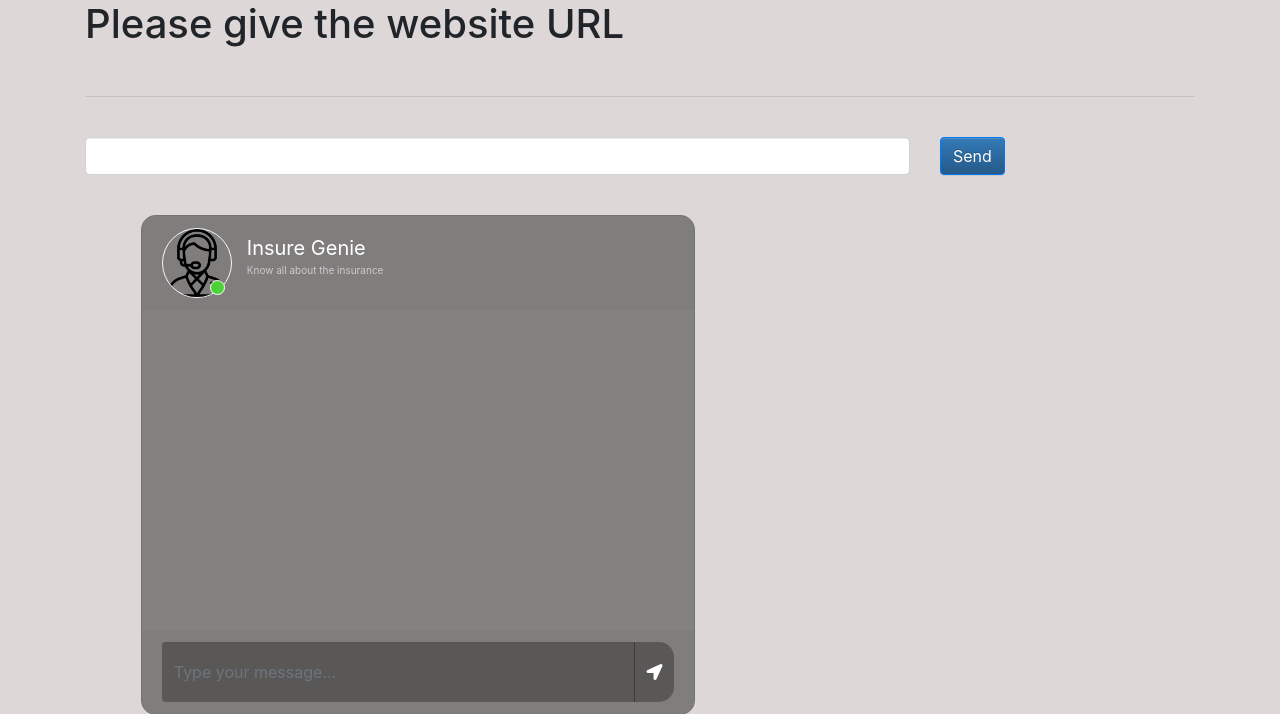
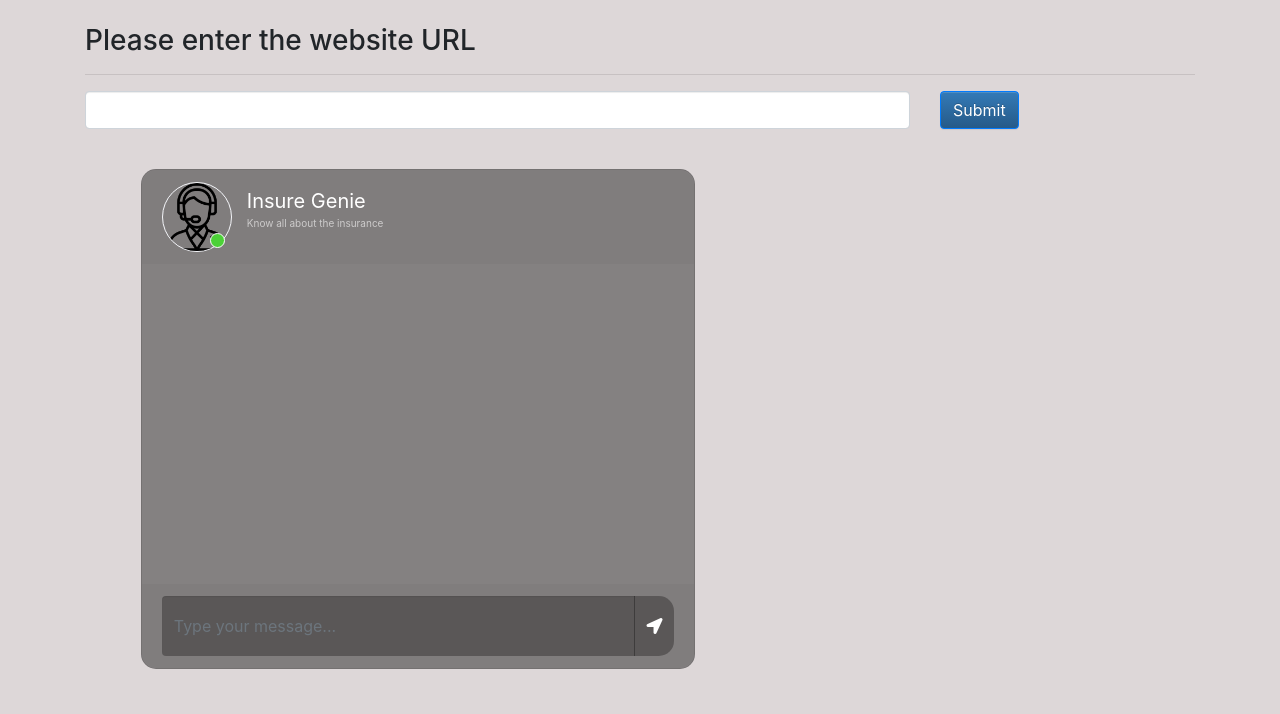
Before and after one commit to santoshbt/ChatBot, a Flask app: page / in a window 1280 px wide. Shown: the top 714 px of the page. After the commit the page ends 669 px from the top, so only its background shows below. Run offline with Flask 3, Linux system fonts and the light colour scheme; some libraries are stand-ins or nearby versions.

Commit message:
improvement for UI

```diff
--- a/app.py
+++ b/app.py
@@ -51,11 +51,13 @@ def chat():
     print(input)
 
     if input == "clear":
-        os.system("rmdir /s repo")
-
-    result = qa(input)
-    print(result['answer'])
-    return str(result["answer"])
+        with open('insurance_products.txt', 'w') as file:
+            file.truncate()
+        return "Please enter a new website URL."
+    else:
+        result = qa(input)
+        print(result['answer'])
+        return str(result["answer"])
 
 
 if __name__ == '__main__':
--- a/requirements.txt
+++ b/requirements.txt
@@ -8,5 +8,4 @@ beautifulsoup4
 langchain-community==0.0.19
 langchain-core
 python-dotenv
-validators
 -e .
--- a/templates/index.html
+++ b/templates/index.html
@@ -8,7 +8,7 @@
     <meta name="description" content="">
     <meta name="viewport" content="width=device-width, initial-scale=1">
 
-    <title>Source Code</title>
+    <title>Insure Genie</title>
 
     <link rel="stylesheet" href="https://maxcdn.bootstrapcdn.com/bootstrap/3.3.7/css/bootstrap.min.css" integrity="sha384-BVYiiSIFeK1dGmJRAkycuHAHRg32OmUcww7on3RYdg4Va+PmSTsz/K68vbdEjh4u" crossorigin="anonymous">
     <link rel="stylesheet" href="https://maxcdn.bootstrapcdn.com/bootstrap/3.3.7/css/bootstrap-theme.min.css" integrity="sha384-rHyoN1iRsVXV4nD0JutlnGaslCJuC7uwjduW9SVrLvRYooPp2bWYgmgJQIXwl/Sp" crossorigin="anonymous">
@@ -16,10 +16,9 @@
   </head>
   <body>
     <div class="container">
-      <h1>Please give the website URL</h1>
-      <br>
+	<br>
+      <h3>Please enter the website URL</h3>
       <hr>
-      <br>
 
         <div class="row">
           <div class="col-lg-9">
@@ -28,7 +27,7 @@
           </div>
           <div class="col-lg-3">
             <!-- <button class="btn btn-primary btn-block" id="submit-button">Send</button> -->
-            <button type="button" class="btn btn-primary" id="submit-button">Send</button>
+            <button type="button" class="btn btn-primary" id="submit-button">Submit</button>
           </div>
         </div>
         <br>
@@ -60,6 +59,9 @@
               data: {
                   question: $("#question").val()
               },
+			  beforeSend: function() {
+				$("#response").html("<p>Please wait...</p>");
+			  },
               success: function(result) {
 				$("#response").html("");
                 $("#response").append("Response: "+result.response);
```
